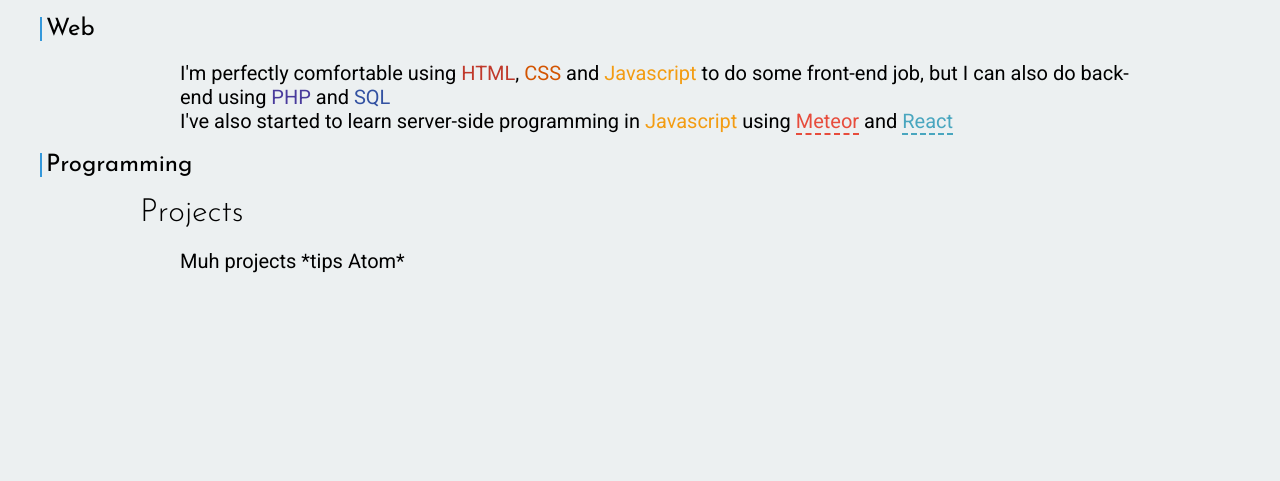
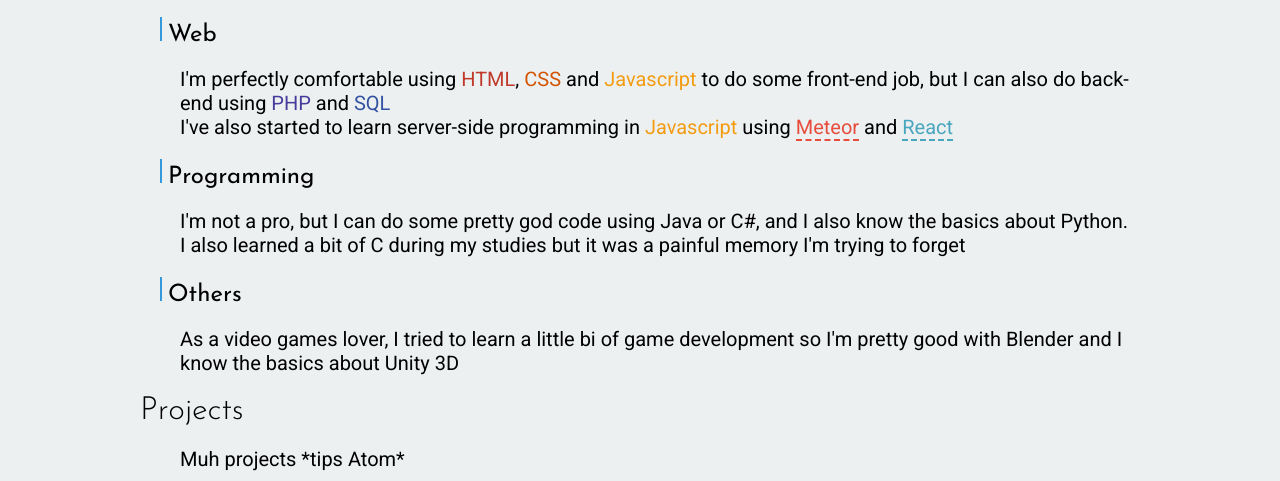
Before and after one commit to Rominou34/rominou34.github.io, a plain HTML site: page index.html in a window 1280 px wide. Shown: the part 556-1037 px from the top of the page. Before the commit the page ends 839 px from the top, so only its background shows below. Drawn offline with Linux system fonts and the light colour scheme.

Commit message:
Add the Skills section

```diff
--- a/index.html
+++ b/index.html
@@ -51,6 +51,7 @@
 
       <!-- SKILLS !-->
       <h2>Skills</h2>
+
       <h3>Web</h3>
       <p id="skills">
         I'm perfectly comfortable using <span id="html">HTML</span>,
@@ -63,9 +64,21 @@
         <a href="https://www.meteor.com/" id="meteor">Meteor</a> and
         <a href="https://facebook.github.io/react/" id="react">React</a>
       </p>
+
       <h3>Programming</h3>
       <p>
+        I'm not a pro, but I can do some pretty god code using Java or C#, and
+        I also know the basics about Python.
+        <br/>
+        I also learned a bit of C during my studies but it was a painful
+        memory I'm trying to forget
+      </p>
+
+      <h3>Others</h3>
       <p>
+        As a video games lover, I tried to learn a little bi of game development
+        so I'm pretty good with Blender and I know the basics about Unity 3D
+      </p>
 
       <!-- PROJECTS !-->
       <h2>Projects</h2>
--- a/style.css
+++ b/style.css
@@ -50,9 +50,18 @@
   max-width: 1000px;
   margin: 20px auto;
   font-size: 24px;
-  margin-left: 40px;
-  padding-left: 4px;
-  border-left: 2px solid #3498db;
+  padding-left: 40px;
+}
+
+h3::before {
+  width: 40px;
+  content: '';
+  height: 24px;
+  background-color: red;
+  width: 0px;
+  display: inline-block;
+  border-right: 2px solid #3498db;
+  margin-right: 6px;
 }
 
 p {
```
